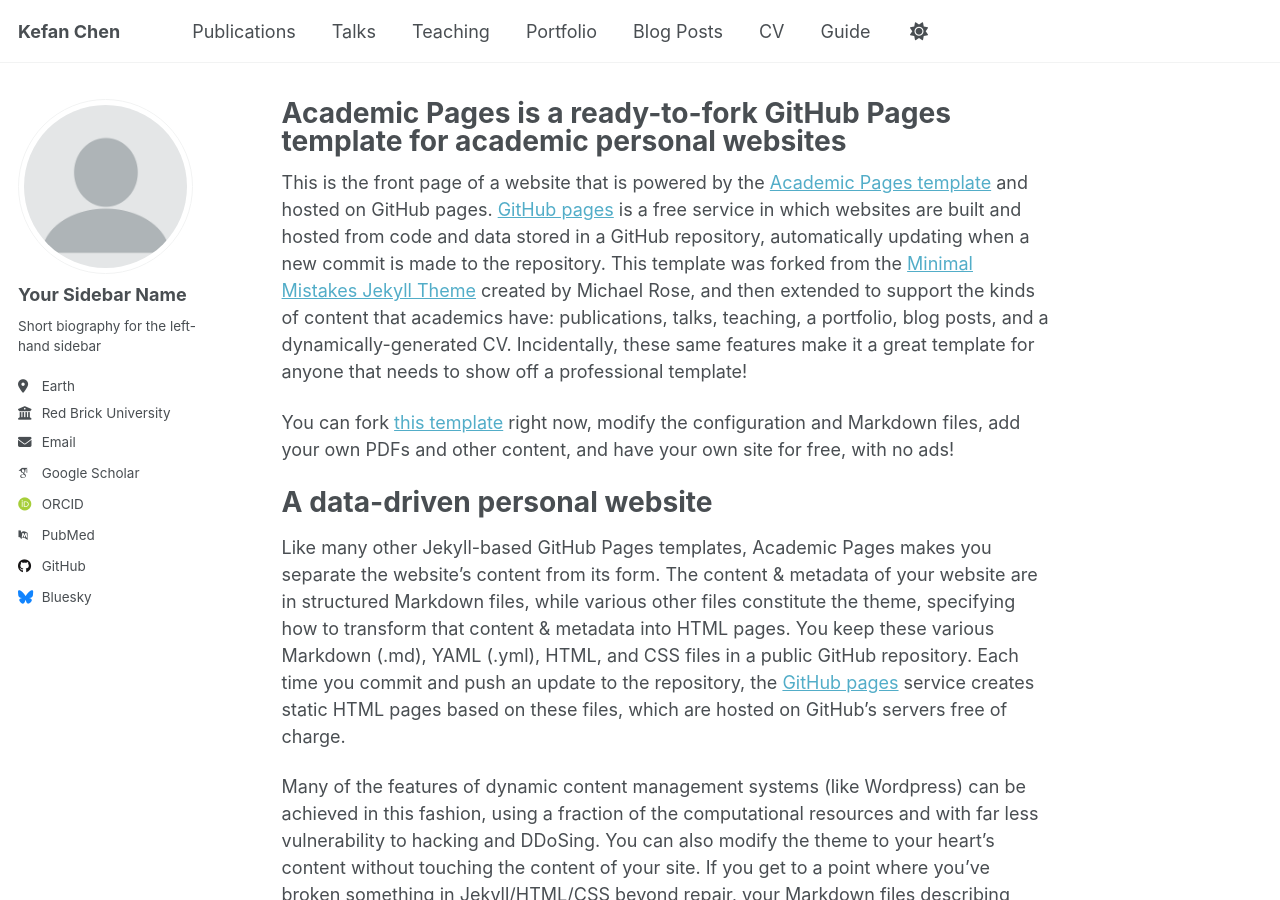
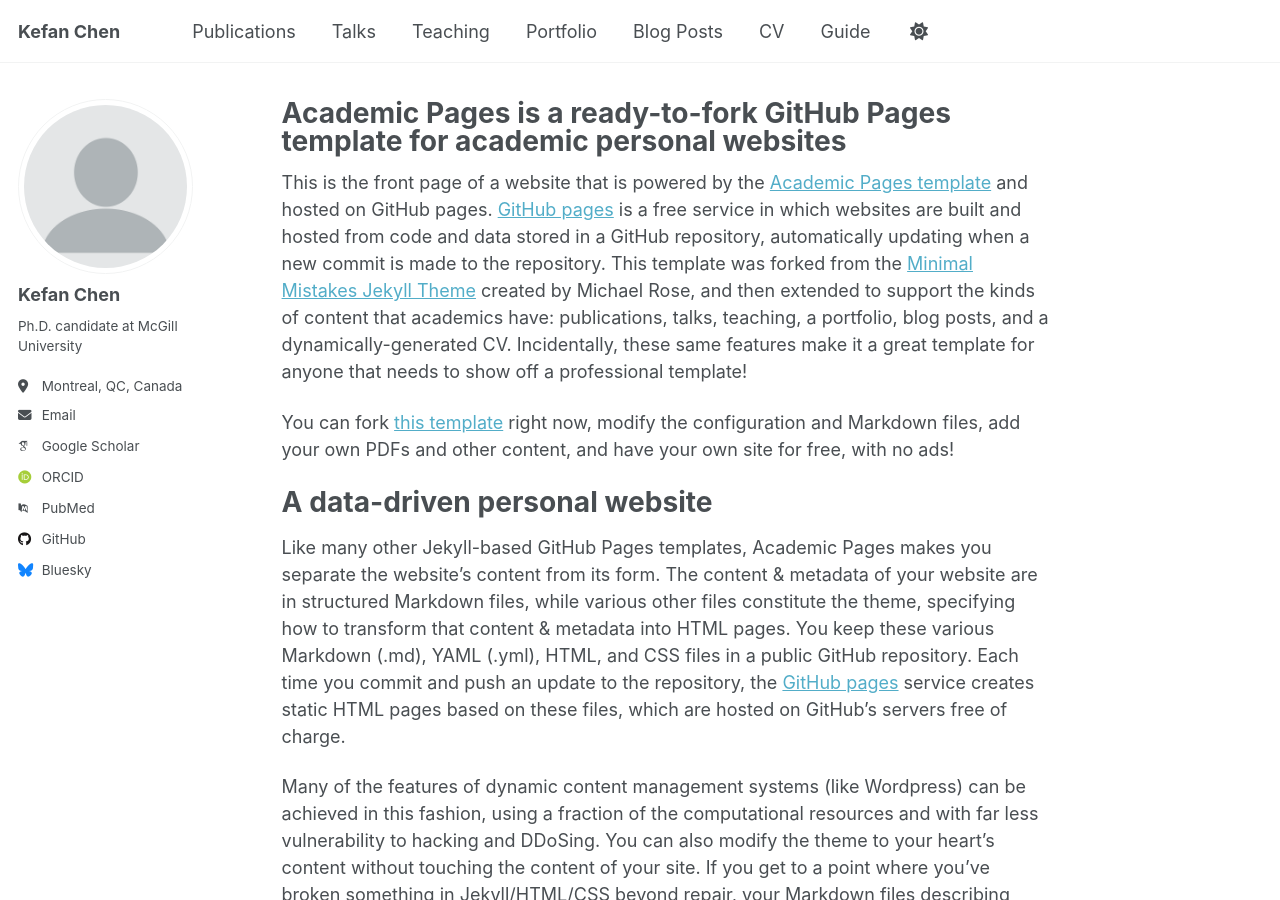
Before and after one commit to kefan-chen/kefan-chen.github.io, a Jekyll site: the page built from _pages/about.md, in a window 1280 px wide and 900 px high. Built offline with Jekyll 4.4.1, drawn with Linux system fonts in a browser that asks for light colours; some web fonts are replaced; a script that is not in the unit is left out.

Commit message:
Update _config.yml

```diff
--- a/_config.yml
+++ b/_config.yml
@@ -23,13 +23,13 @@ repository               : "academicpages/academicpages.github.io"
 author:
   # Biographic information
   avatar           : "profile.png"
-  name             : "Your Sidebar Name"
-  pronouns         : # example: "she/her"
-  bio              : "Short biography for the left-hand sidebar"
-  location         : "Earth"
-  employer         : "Red Brick University"
+  name             : "Kefan Chen"
+  pronouns         : # example: "he/his"
+  bio              : "Ph.D. candidate at McGill University"
+  location         : "Montreal, QC, Canada"
+  employer         : #"Red Brick University"
   uri              : # URL
-  email            : "none@example.org"
+  email            : "kefan.chen2@mail.mcgill.ca"
 
   # Academic websites
   academia         : # URL
```
